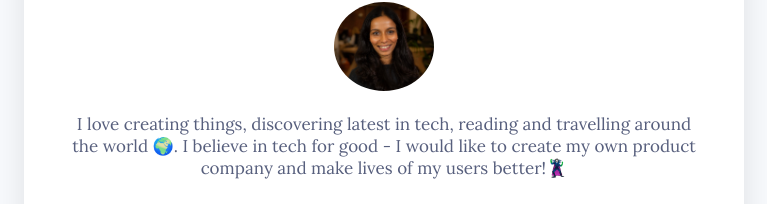
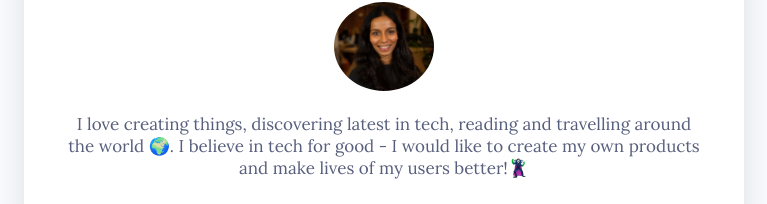
Before and after one commit to gurpriyabhatia/profile, a plain HTML site: page index.html in a window 1280 px wide. Shown: the part 159-363 px from the top of the page, without its empty margins (266-1033 px from the left). Drawn offline with Linux system fonts and the light colour scheme.

Commit message:
My profile updated

```diff
--- a/index.html
+++ b/index.html
@@ -19,7 +19,7 @@
         <img src="images/Profile%20Picture.JPG" class = "img-circle" width="100px" alt="Gurpriya Bhatia">
         <p>
 
-          I love creating things, discovering latest in tech, reading and travelling around the world 🌍. I believe in tech for good - I would like to create my own product company and make lives of my users better!🦹
+          I love creating things, discovering latest in tech, reading and travelling around the world 🌍. I believe in tech for good - I would like to create my own products and make lives of my users better!🦹
 
         </p>
         <a href="#" class="btn-blue">Discover My Instagram</a>
```
